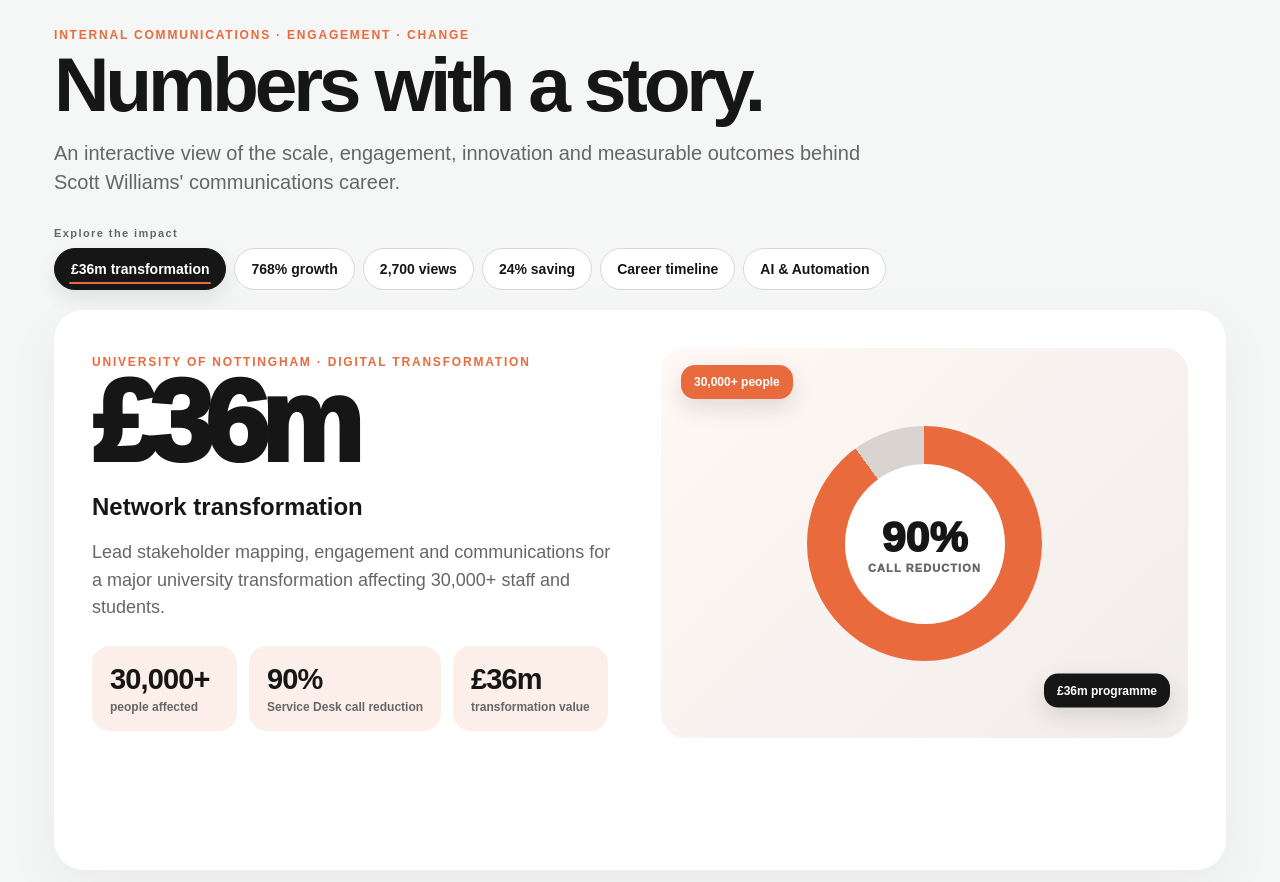
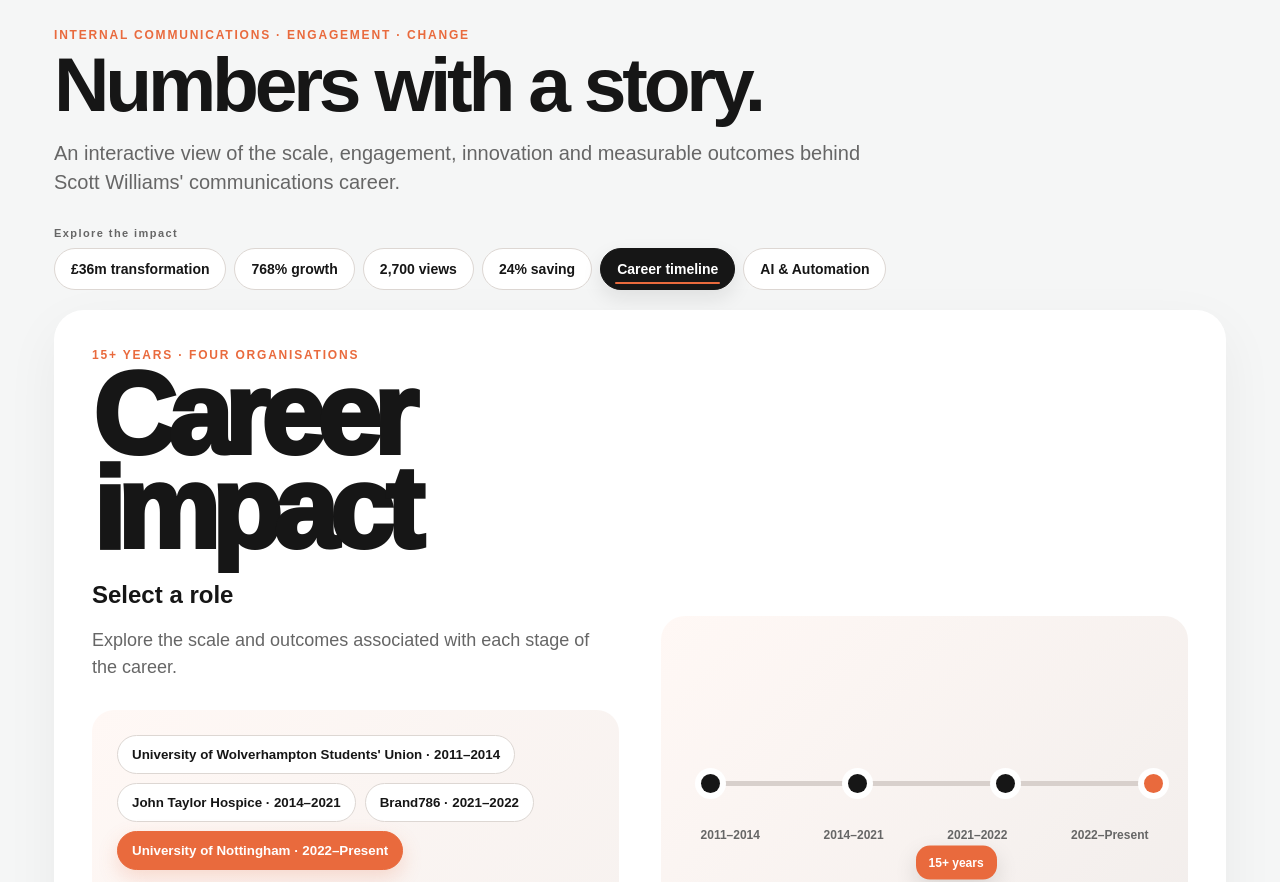
Before and after one commit to Scott-A-Williams/Communications_Career, a plain HTML site: page index.html in a window 1280 px wide. Shown: the top 882 px of the page. Drawn offline with Linux system fonts and the light colour scheme.

Commit message:
Add files via upload

```diff
--- a/index.html
+++ b/index.html
@@ -42,11 +42,11 @@
 <p class="hero-copy">An interactive view of the scale, engagement, innovation and measurable outcomes behind Scott Williams' communications career.</p>
 <div class="explore">Explore the impact</div>
 <div class="nav" id="nav">
-<button class="active" data-id="transform">£36m transformation</button>
+<button data-id="transform">£36m transformation</button>
 <button data-id="growth">768% growth</button>
 <button data-id="hub">2,700 views</button>
 <button data-id="saving">24% saving</button>
-<button data-id="timeline">Career timeline</button>
+<button class="active" data-id="timeline">Career timeline</button>
 <button data-id="ai">AI & Automation</button>
 </div>
 <section class="panel" id="content"></section>
@@ -147,6 +147,6 @@
 if(key==="approach")x.steps.forEach((_,i)=>setTimeout(()=>document.getElementById("f"+(i+1))?.classList.add("on"),i*180));
 }
 document.querySelectorAll("#nav button").forEach(b=>b.onclick=()=>render(b.dataset.id));
-render("transform");
+render("timeline");
 </script>
 </body></html>
```
